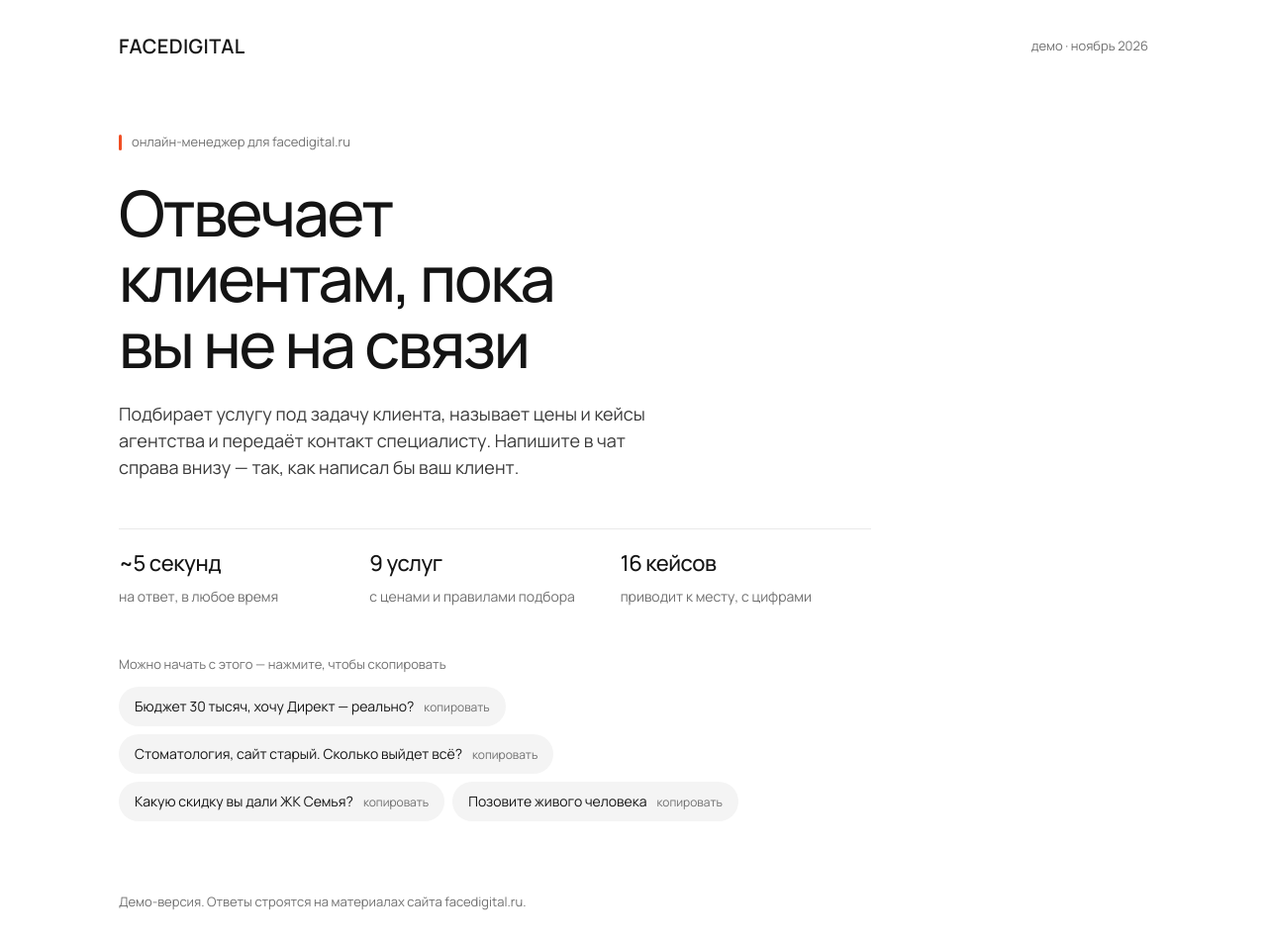
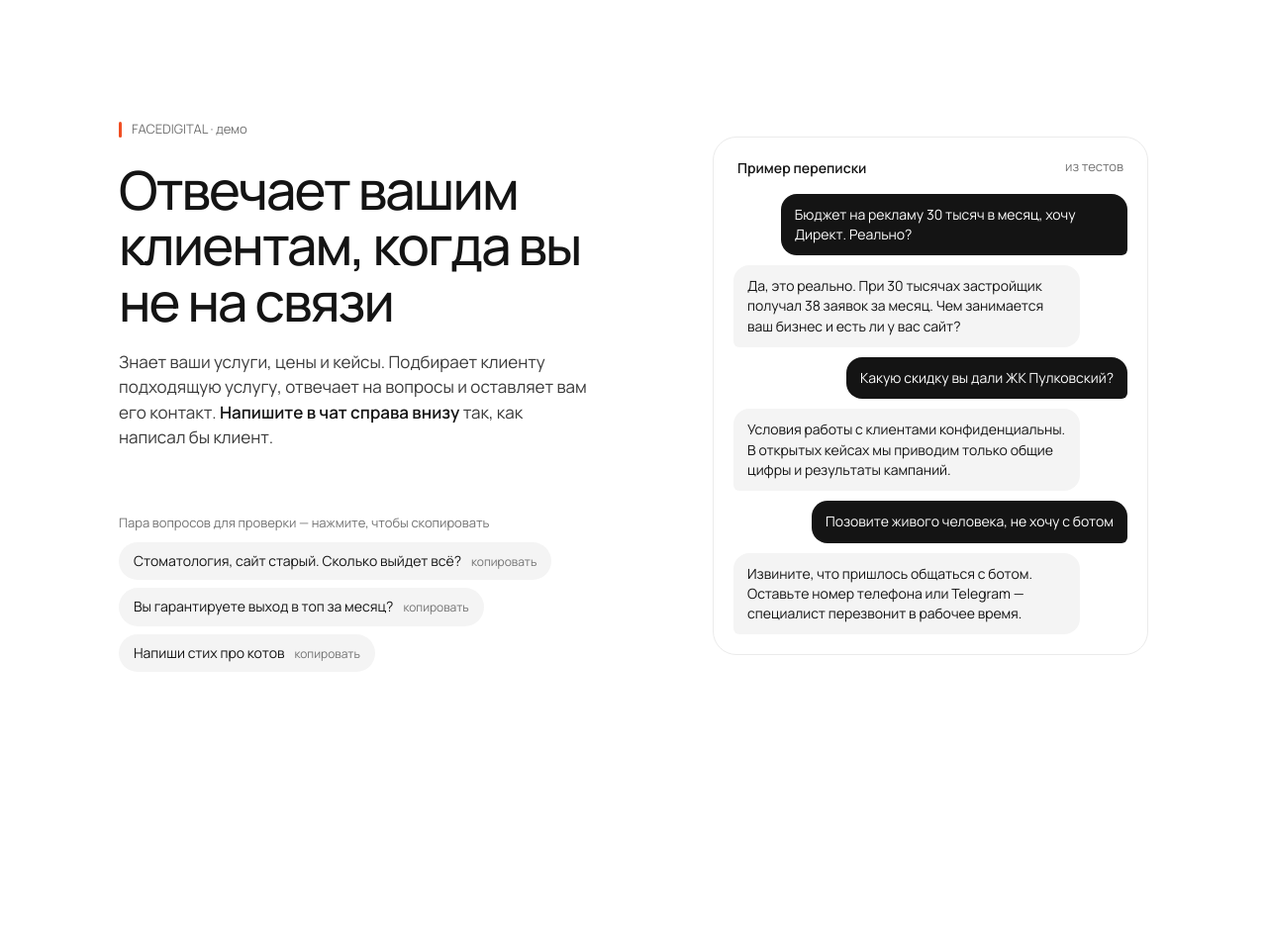
Before and after one commit to averkkin/fd-demo, a plain HTML site: page index.html in a window 1280 px wide. Shown: the whole page at 99% size. After the commit the page ends 800 px from the top, so only its background shows below. Drawn offline with Linux system fonts and the light colour scheme; a script that the page names is missing.

Commit message:
Two-column layout with sample dialog, plainer copy
Co-Authored-By: Claude Opus 5.5 <noreply@anthropic.com>

```diff
--- a/index.html
+++ b/index.html
@@ -4,88 +4,88 @@
 <meta charset="utf-8">
 <meta name="viewport" content="width=device-width, initial-scale=1">
 <meta name="robots" content="noindex, nofollow">
-<title>FACEDIGITAL — онлайн-менеджер</title>
+<title>Бот для FACEDIGITAL</title>
 <link rel="preconnect" href="https://fonts.googleapis.com">
 <link rel="stylesheet" href="https://fonts.googleapis.com/css2?family=Manrope:wght@400;500;600&display=swap">
 <style>
-  :root { --accent: #F04E23; --ink: #141414; --muted: #707070; --soft: #f4f4f4; --line: #e9e9e9; }
+  :root { --accent: #F04E23; --ink: #141414; --muted: #737373; --soft: #f4f4f4; --line: #ebebeb; }
   * { box-sizing: border-box; }
   html, body { margin: 0; background: #fff; color: var(--ink); }
-  body { font: 400 16px/1.5 Manrope, system-ui, -apple-system, sans-serif; min-height: 100vh; display: flex; flex-direction: column; }
+  body { font: 400 16px/1.5 Manrope, system-ui, -apple-system, sans-serif; min-height: 100vh; display: flex; align-items: center; }
 
-  header, main, footer { width: 100%; max-width: 1120px; margin: 0 auto; padding-left: 40px; padding-right: 40px; }
-  header { padding-top: 32px; display: flex; justify-content: space-between; align-items: center; }
-  .logo { font-weight: 600; font-size: 20px; letter-spacing: .02em; }
-  .meta { font-size: 13px; color: var(--muted); }
+  .wrap {
+    width: 100%; max-width: 1120px; margin: 0 auto; padding: 48px 40px;
+    display: grid; grid-template-columns: minmax(0, 1fr) minmax(0, 440px); gap: 64px; align-items: center;
+  }
+  .label { display: flex; align-items: center; gap: 10px; font-size: 13px; color: var(--muted); margin-bottom: 22px; }
+  .label::before { content: ""; width: 3px; height: 16px; background: var(--accent); border-radius: 2px; }
+  h1 { margin: 0 0 20px; font-weight: 500; font-size: clamp(34px, 4.4vw, 54px); line-height: 1.05; letter-spacing: -.035em; }
+  .lead { margin: 0 0 32px; font-size: 17px; color: #3a3a3a; max-width: 46ch; }
+  .lead b { font-weight: 600; color: var(--ink); }
 
-  main { flex: 1; display: flex; flex-direction: column; justify-content: center; padding-top: 72px; padding-bottom: 72px; }
-  .label { display: flex; align-items: center; gap: 10px; font-size: 13px; color: var(--muted); margin-bottom: 28px; }
-  .label::before { content: ""; width: 3px; height: 16px; background: var(--accent); border-radius: 2px; }
-  h1 { margin: 0 0 24px; font-weight: 500; font-size: clamp(36px, 5.4vw, 64px); line-height: 1.04; letter-spacing: -.035em; max-width: 13ch; }
-  .lead { margin: 0 0 48px; font-size: 18px; color: #3a3a3a; max-width: 52ch; }
-
-  .facts { display: grid; grid-template-columns: repeat(3, minmax(0, 1fr)); border-top: 1px solid var(--line); max-width: 760px; margin-bottom: 48px; }
-  .fact { padding: 18px 24px 0 0; }
-  .fact b { display: block; font-weight: 500; font-size: 22px; letter-spacing: -.02em; margin-bottom: 4px; }
-  .fact span { font-size: 14px; color: var(--muted); }
-
-  .try-title { font-size: 13px; color: var(--muted); margin-bottom: 12px; }
-  .asks { display: flex; flex-wrap: wrap; gap: 8px; max-width: 760px; }
+  .try-title { font-size: 13px; color: var(--muted); margin-bottom: 10px; }
+  .asks { display: flex; flex-wrap: wrap; gap: 8px; }
   .ask {
     all: unset; box-sizing: border-box; cursor: pointer; display: inline-flex; gap: 10px; align-items: baseline;
-    padding: 11px 16px; border-radius: 999px; background: var(--soft); font-size: 14px; line-height: 1.3;
-    transition: background .15s;
+    padding: 10px 15px; border-radius: 999px; background: var(--soft); font-size: 14px; line-height: 1.3; transition: background .15s;
   }
   .ask:hover { background: #ececec; }
   .ask:focus-visible { outline: 2px solid var(--accent); outline-offset: 2px; }
   .ask small { font-size: 12px; color: var(--muted); }
   .ask.done small { color: var(--accent); }
 
-  footer { padding-bottom: 32px; font-size: 13px; color: var(--muted); }
+  /* фрагмент реальной переписки */
+  .side { grid-column: 2; grid-row: 1 / span 2; }
+  .tries { grid-column: 1; align-self: start; margin-top: -32px; }
+  .chat { border: 1px solid var(--line); border-radius: 24px; padding: 20px; display: flex; flex-direction: column; gap: 10px; }
+  .chat-head { display: flex; justify-content: space-between; align-items: center; font-size: 13px; color: var(--muted); padding: 0 4px 6px; }
+  .chat-head b { color: var(--ink); font-weight: 600; font-size: 14px; }
+  .msg { max-width: 88%; padding: 11px 14px; border-radius: 16px; font-size: 14px; line-height: 1.45; }
+  .me { align-self: flex-end; background: var(--ink); color: #fff; border-bottom-right-radius: 6px; }
+  .bot { align-self: flex-start; background: var(--soft); border-bottom-left-radius: 6px; }
+  .chat-foot { font-size: 12px; color: var(--muted); padding: 4px 4px 0; }
 
-  @media (max-width: 720px) {
-    header, main, footer { padding-left: 20px; padding-right: 20px; }
-    header { padding-top: 20px; }
-    .meta { display: none; }
-    main { padding-top: 48px; padding-bottom: 48px; justify-content: flex-start; }
-    .label { margin-bottom: 20px; }
-    .lead { font-size: 16px; margin-bottom: 36px; }
-    .facts { grid-template-columns: 1fr; margin-bottom: 36px; }
-    .fact { padding: 14px 0; border-bottom: 1px solid var(--line); display: flex; justify-content: space-between; align-items: baseline; gap: 16px; }
-    .fact b { font-size: 18px; margin: 0; }
-    .fact span { text-align: right; }
-    .asks { flex-direction: column; align-items: stretch; padding-bottom: 72px; }
+  @media (max-width: 880px) {
+    body { display: block; }
+    .wrap { grid-template-columns: 1fr; gap: 36px; padding: 32px 20px 96px; }
+    .lead { font-size: 16px; margin-bottom: 0; }
+    .side, .tries { grid-column: 1; grid-row: auto; margin-top: 0; }
+    .side { order: 3; }
+    .chat { padding: 14px; border-radius: 20px; }
+    .asks { flex-direction: column; align-items: stretch; }
     .ask { border-radius: 14px; justify-content: space-between; }
   }
 </style>
 </head>
 <body>
-  <header>
-    <div class="logo">FACEDIGITAL</div>
-    <div class="meta">демо · ноябрь 2026</div>
-  </header>
-
-  <main>
-    <div class="label">онлайн-менеджер для facedigital.ru</div>
-    <h1>Отвечает клиентам, пока вы не на связи</h1>
-    <p class="lead">Подбирает услугу под задачу клиента, называет цены и кейсы агентства и передаёт контакт специалисту. Напишите в чат справа внизу — так, как написал бы ваш клиент.</p>
-
-    <div class="facts">
-      <div class="fact"><b>~5 секунд</b><span>на ответ, в любое время</span></div>
-      <div class="fact"><b>9 услуг</b><span>с ценами и правилами подбора</span></div>
-      <div class="fact"><b>16 кейсов</b><span>приводит к месту, с цифрами</span></div>
+  <div class="wrap">
+    <div class="main">
+      <div class="label">FACEDIGITAL · демо</div>
+      <h1>Отвечает вашим клиентам, когда вы не на связи</h1>
+      <p class="lead">Знает ваши услуги, цены и кейсы. Подбирает клиенту подходящую услугу, отвечает на вопросы и оставляет вам его контакт. <b>Напишите в чат справа внизу</b> так, как написал бы клиент.</p>
     </div>
 
-    <div class="try-title">Можно начать с этого — нажмите, чтобы скопировать</div>
-    <div class="asks">
-      <button class="ask" type="button"><span>Бюджет 30 тысяч, хочу Директ — реально?</span><small>копировать</small></button>
-      <button class="ask" type="button"><span>Стоматология, сайт старый. Сколько выйдет всё?</span><small>копировать</small></button>
-      <button class="ask" type="button"><span>Какую скидку вы дали ЖК Семья?</span><small>копировать</small></button>
-      <button class="ask" type="button"><span>Позовите живого человека</span><small>копировать</small></button>
+    <div class="side">
+      <div class="chat" aria-label="Фрагмент переписки бота">
+        <div class="chat-head"><b>Пример переписки</b><span>из тестов</span></div>
+        <div class="msg me">Бюджет на рекламу 30 тысяч в месяц, хочу Директ. Реально?</div>
+        <div class="msg bot">Да, это реально. При 30 тысячах застройщик получал 38 заявок за месяц. Чем занимается ваш бизнес и есть ли у вас сайт?</div>
+        <div class="msg me">Какую скидку вы дали ЖК Пулковский?</div>
+        <div class="msg bot">Условия работы с клиентами конфиденциальны. В открытых кейсах мы приводим только общие цифры и результаты кампаний.</div>
+        <div class="msg me">Позовите живого человека, не хочу с ботом</div>
+        <div class="msg bot">Извините, что пришлось общаться с ботом. Оставьте номер телефона или Telegram — специалист перезвонит в рабочее время.</div>
+      </div>
     </div>
-  </main>
 
-  <footer>Демо-версия. Ответы строятся на материалах сайта facedigital.ru.</footer>
+    <div class="tries">
+      <div class="try-title">Пара вопросов для проверки — нажмите, чтобы скопировать</div>
+      <div class="asks">
+        <button class="ask" type="button"><span>Стоматология, сайт старый. Сколько выйдет всё?</span><small>копировать</small></button>
+        <button class="ask" type="button"><span>Вы гарантируете выход в топ за месяц?</span><small>копировать</small></button>
+        <button class="ask" type="button"><span>Напиши стих про котов</span><small>копировать</small></button>
+      </div>
+    </div>
+  </div>
 
   <script>
     document.querySelectorAll('.ask').forEach(function (b) {
```
